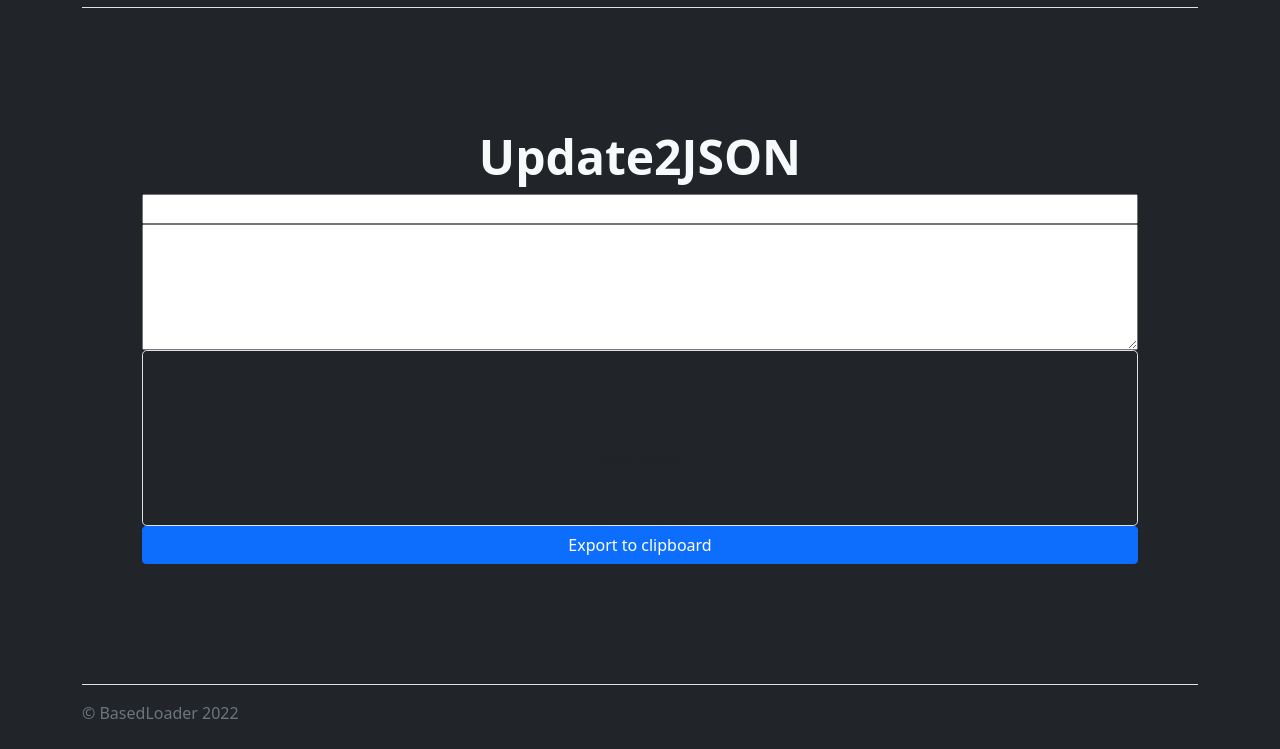
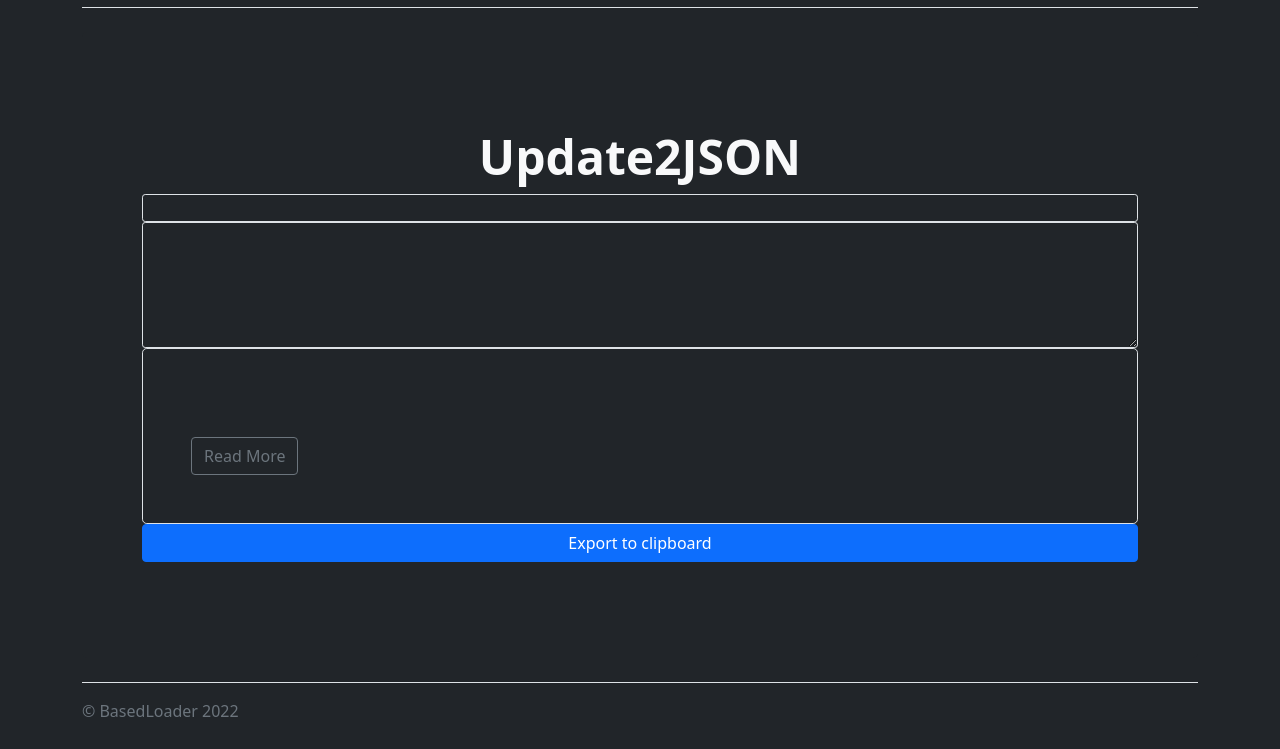
Before and after one commit to BasedLoader/website, a plain HTML site: page updates/converter/index.html in a window 1280 px wide. Both pictures are taken after a click on the button 1162 px from the left and 61 px from the top of the page. Shown: the part 107-856 px from the top of the page. Drawn offline with nearby package versions, Linux system fonts and the light colour scheme.

Commit message:
Themes fix

```diff
--- a/darkMode.js
+++ b/darkMode.js
@@ -1,56 +1,82 @@
+var currentTheme = "light";
+
 function darkMode() {
-    document.querySelectorAll(".bg-light").forEach((element) => {
-        element.className = element.className.replace(/-light/g, "-dark");
-    });
+    if (currentTheme != "dark") blacklist = [];
+    currentTheme = "dark";
+    docSearch("bg-light", "bg-dark");
+    docSearch("bg-dark", "bg-light");
 
-    document.querySelectorAll(".text-dark").forEach((element) => {
-        element.className = element.className.replace(/-dark/g, "-light");
-    });
+    docSearch("text-dark", "text-light");
+    docSearch("text-light", "text-dark");
 
-    document.querySelectorAll(".btn-outline-dark").forEach((element) => {
-        element.className = element.className.replace("btn-outline-dark", "btn-outline-secondary");
-    });
+    docSearch("btn-outline-dark", "btn-outline-secondary");
+    docSearch("btn-outline-secondary", "btn-outline-dark");
 
-    document.querySelectorAll(".btn-close").forEach((element) => {
-        element.className = element.className.replace("btn-close", "btn-close btn-close-white");
-    });
-
-    document.body.classList.replace("bg-light", "bg-dark");
-
-    if (document.body.classList.contains("text-dark")) {
-        document.body.classList.replace("text-dark", "text-light");
-    } else {
-        document.body.classList.add("text-light");
-    }
+    docSearch("btn-close", "btn-close btn-close-white");
+    docSearch("btn-close btn-close-white", "btn-close");
 
     document.getElementById("moon").hidden = true;
     document.getElementById("sun").hidden = false;
 }
 
+var blacklist = [];
+function docSearch(f, t) {
+    document.querySelectorAll("." + f).forEach((element) => {
+        replaceClassWith(element, f, t);
+    });
+}
+/**
+ *
+ * @param {Element} e
+ * @param {string} f
+ * @param {string} t
+ * @type void
+ */
+function replaceClassWith(e, f, t) {
+    console.log("Executing for");
+    console.log(e);
+    //blacklist = {};
+    if (getBlacklistOf(e) != null) {
+        var d = false;
+        getBlacklistOf(e).forEach(a => {
+            if (a == f) {
+                console.log("Skipping " + f + " on " + e + " as it has been blacklisted.");
+                d = true;
+                return;
+            }
+        });
+        if (d) return;
+    }
+    e.className = e.className.replaceAll(f, t);
+    if (blacklist[e] == null) {
+        blacklist.push([e, []]);
+        getBlacklistOf(e).push(t);
+    }
+}
+function getBlacklistOf(element) {
+    var d = null;
+    blacklist.forEach(a => {
+        if (a[0] === element && d == null) {
+            d = a[1];
+        }
+    });
+    return d;
+}
+
 function lightMode() {
-    document.querySelectorAll(".bg-dark").forEach((element) => {
-        element.className = element.className.replace(/-dark/g, "-light");
-    });
+    if (currentTheme != "light") blacklist = [];
+    currentTheme = "light";
+    docSearch("bg-dark", "bg-light");
+    docSearch("bg-light", "bg-dark");
 
-    document.querySelectorAll(".text-light").forEach((element) => {
-        element.className = element.className.replace(/-light/g, "-dark");
-    });
+    docSearch("text-light", "text-dark");
+    docSearch("text-dark", "text-light");
 
-    document.querySelectorAll(".btn-outline-secondary").forEach((element) => {
-        element.className = element.className.replace("btn-outline-secondary", "btn-outline-dark");
-    });
+    docSearch("btn-outline-secondary", "btn-outline-dark");
+    docSearch("btn-outline-dark", "btn-outline-secondary");
 
-    document.querySelectorAll(".btn-close-white").forEach((element) => {
-        element.className = element.className.replace("btn-close-white", "");
-    });
-
-    document.body.classList.replace("bg-dark", "bg-light");
-
-    if (document.body.classList.contains("text-light")) {
-        document.body.classList.replace("text-light", "text-dark");
-    } else {
-        document.body.classList.add("text-dark");
-    }
+    docSearch("btn-close btn-close-white", "btn-close");
+    docSearch("btn-close", "btn-close btn-close-white");
 
     document.getElementById("moon").hidden = false;
     document.getElementById("sun").hidden = true;
@@ -64,10 +90,11 @@ function getSystemDefaultTheme() {
     return "light";
 }
 
-window.onload = function () {
+function loadTheme() {
     if (getSystemDefaultTheme() === "dark") {
         darkMode();
     } else {
-        lightMode();
+        //lightMode(); already light mode
     }
-};
+}
+window.onload = loadTheme;
--- a/updates/converter/converter.js
+++ b/updates/converter/converter.js
@@ -23,6 +23,11 @@ jBtn.addEventListener("click", event => {
 
 setTimeout(refreshPreview, 10);
 function refreshPreview() {
+    var setBackToDark = false;
+    if (currentTheme == "dark") {
+        lightMode();
+        setBackToDark = true;
+    }
     const title = uTitle.value;
     const box = uTBox.value;
     var box2 = `<div class="modal-body">`;
@@ -32,8 +37,11 @@ function refreshPreview() {
     title2 += title;
     title2 += "</h2>";
     var full = title2+box2;
-    full+= `<button class="btn btn-outline-dark" type="button">Read More</button>`;
+    var btn = `<button class="btn btn-outline-dark" type="button">Read More</button>`;
+    if (currentTheme == "dark") btn = btn.replaceAll("btn-outline-dark", "btn-outline-secondary");
+    full+= btn;
     uPrv.innerHTML = full;
+    if (setBackToDark) darkMode();
     if (lastT == uTitle.value && lastB == uTBox.value) {
         setTimeout(refreshPreview, 1000);
         return;
--- a/updates/converter/index.html
+++ b/updates/converter/index.html
@@ -20,7 +20,7 @@
             crossorigin="anonymous"></script>
     <script src="../../darkMode.js"></script>
 </head>
-<body class="bg-light">
+<body class="bg-light text-dark">
 <main>
     <div class="container py-4">
         <header class="pb-3 mb-4 border-bottom">
@@ -45,7 +45,7 @@
 
                     <div class="d-flex">
                         <button id="moon" class="bi bi-moon-fill moon bg-light" onclick="darkMode()"></button>
-                        <button id="sun" hidden=hidden class="bi bi-brightness-high sun bg-dark"
+                        <button id="sun" hidden=hidden class="bi bi-brightness-high sun bg-light"
                                 onclick="lightMode()"></button>
                     </div>
                 </div>
@@ -57,10 +57,10 @@
                 <h1 class="display-5 fw-bold">Update2JSON</h1>
                 <div style="display:flex; flex-direction: column;">
                     <div style="display: flex; flex-direction: column;">
-                        <input type="text" id="tbt" style="font-family: monospace;" />
-                        <textarea id="tb" rows="5" cols="50" style="font-family: monospace;"></textarea>
+                        <input type="text" class="text-dark bg-light border rounded-1" id="tbt" style="font-family: monospace;" />
+                        <textarea id="tb" class="text-dark bg-light border rounded-1" rows="5" cols="50" style="font-family: monospace;"></textarea>
                     </div>
-                    <div class="col-md-12 pb-3" style="padding-bottom: 0!important;">
+                    <div class="col-md-12 pb-3" style="padding-bottom: 0!important;text-align: left;">
                         <div class="ch-100 p-5 bg-light border rounded-3" id="prv">
                             <!-- Contains the preview -->
                         </div>
--- a/updates/updates.js
+++ b/updates/updates.js
@@ -30,6 +30,7 @@ async function initalize() {
     });
     cachedUpdates = updatesJSON;
     updates.innerHTML = update;
+    loadTheme();
 }
 
 function setNews(i) {
```
Also changed, not shown: download/index.html (+1 -1 lines), index.html (+2 -2 lines), updates/index.html (+2 -2 lines).
